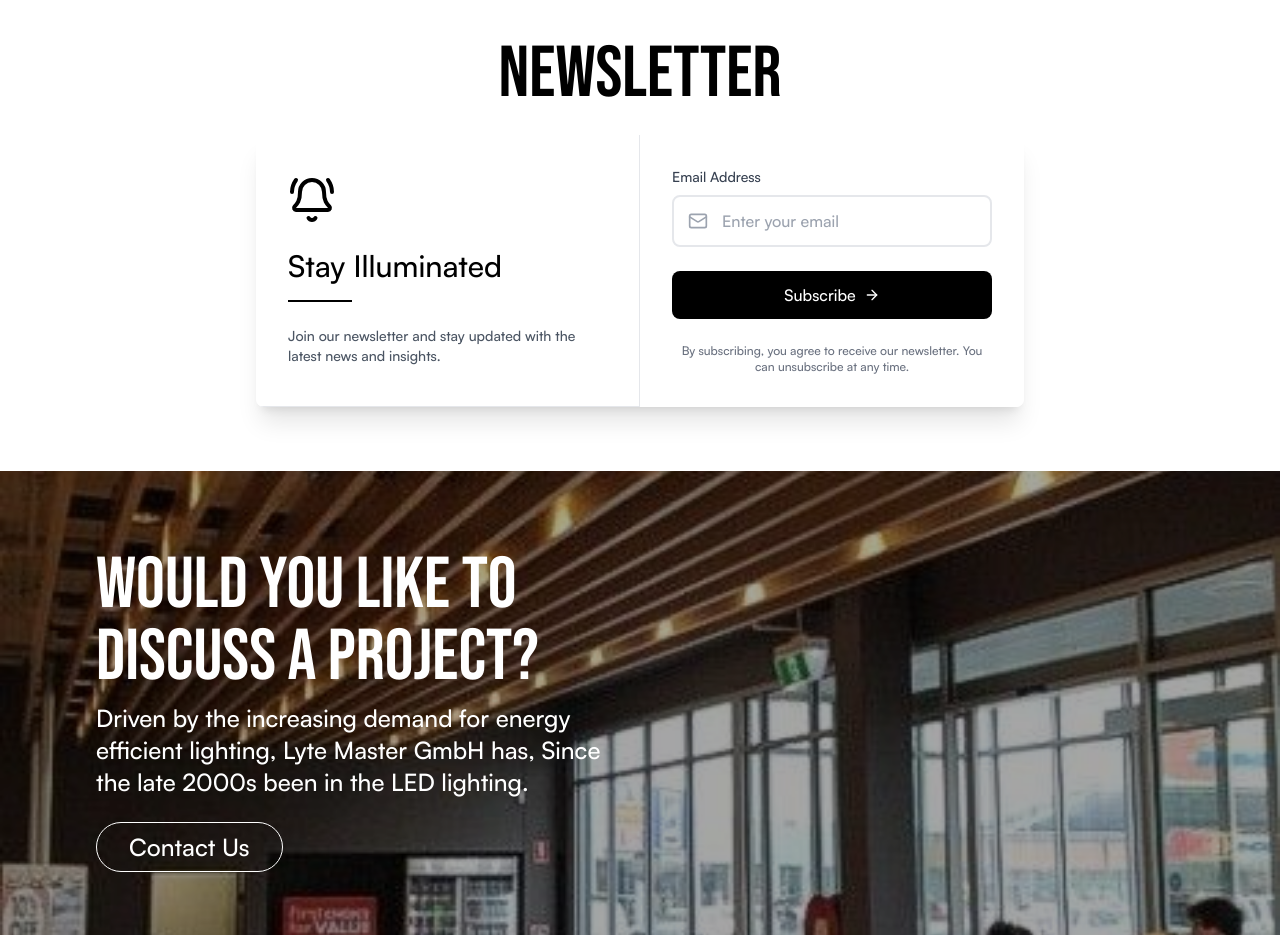
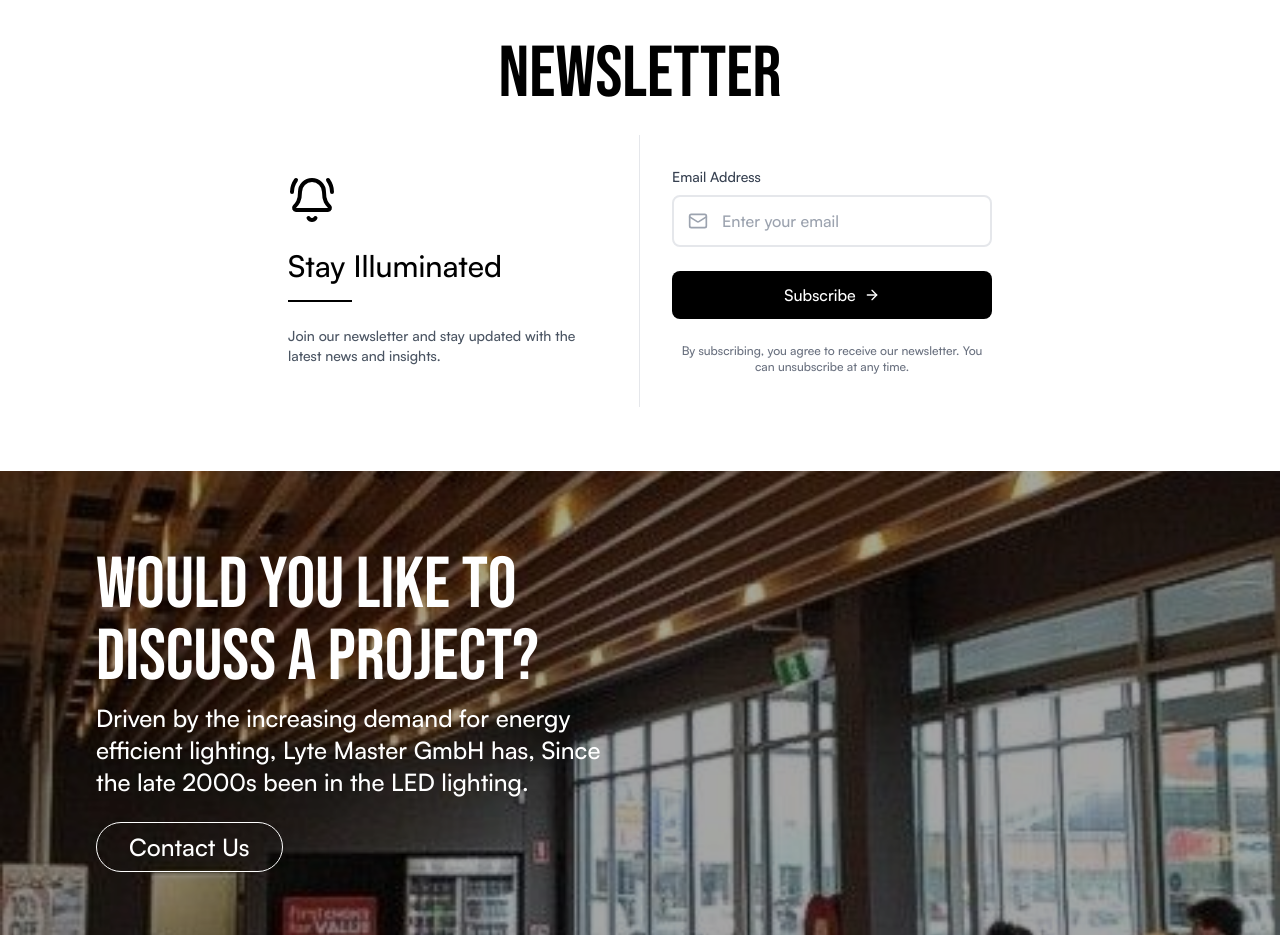
Before and after one commit to goutham-shankar/lytemaster, a Next.js app: page / in a window 1280 px wide. Shown: the part 3140-4075 px from the top of the page. Built offline with nearby package versions, Linux system fonts and the light colour scheme.

Commit message:
update: removed shadow in newsletter section

```diff
--- a/src/app/page.jsx
+++ b/src/app/page.jsx
@@ -149,7 +149,7 @@ const IndustriesSection = ({ title, description, images, cta }) => {
         ))}
       </div>
       {/* <CtaButton name={cta.text} href={cta.href} /> */}
-      <CtaButton name={cta.text} href="#"/>
+      <CtaButton name={cta.text} href="#" />
     </section>
   );
 };
@@ -168,10 +168,10 @@ const Newsletter = ({ title, caption, description, cta, disclaimer }) => {
       <SectionTitle title={title} />
       <div className="container mx-auto px-4">
         <div className="max-w-3xl mx-auto">
-          <div className="bg-white shadow-xl rounded-lg overflow-hidden">
+          <div className="bg-white rounded-lg overflow-hidden">
             <div className="grid md:grid-cols-2 gap-0">
               {/* Left Content */}
-              <div className="bg-white p-8 text-black flex flex-col justify-center border-b sm:border-r">
+              <div className="bg-white p-8 text-black flex flex-col justify-center border-b sm:border-r sm:border-b-0">
                 <BellRing className="w-12 h-12 mb-6 mx-auto text-black sm:mx-0" />
                 <h2 className="text-xl font-bold mb-4 sm:text-3xl">
                   {caption}
```
